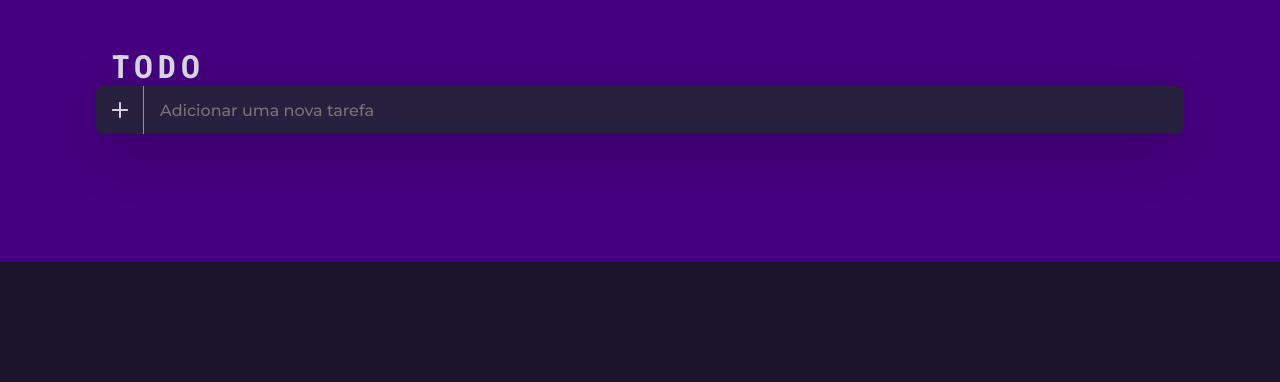
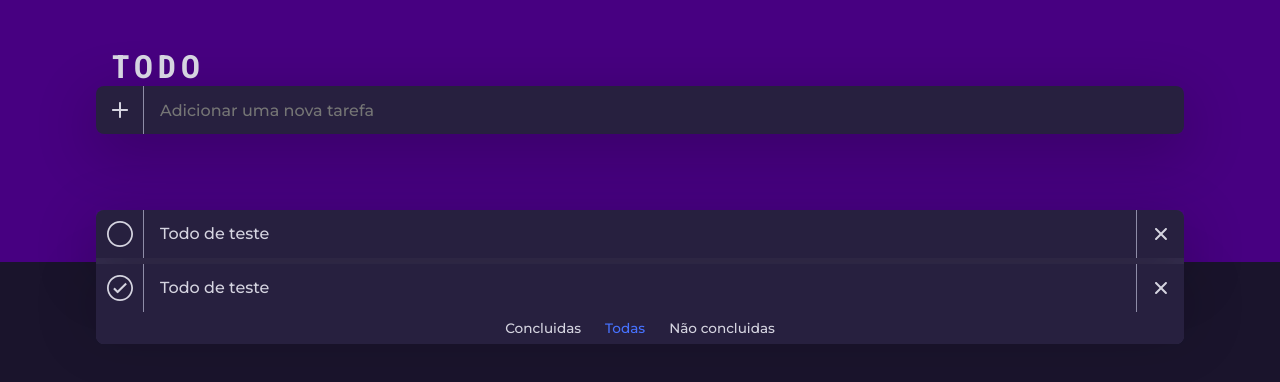
Before and after one commit to JoaoGuiBC/Todo-list-with-mirageJs, a Next.js app: page / in a window 1280 px wide. Shown: the top 382 px of the page. Built offline with nearby package versions, Linux system fonts and the light colour scheme.

Commit message:
Structure of todolist created

```diff
--- a/src/components/Header/styles.ts
+++ b/src/components/Header/styles.ts
@@ -18,10 +18,10 @@ export const Content = styled.div`
   div {
     display: flex;
     box-shadow: 0px 16px 60px 4px rgba(0, 0, 0, 0.2);
+    border-radius: 8px;
 
     button {
       background: var(--dark-purple);
-      color: var(--text);
       font-size: 2rem;
       line-height: 0;
 
--- /dev/null
+++ b/src/components/Todolist/index.tsx
@@ -0,0 +1,43 @@
+import {
+  IoIosClose,
+  IoIosRadioButtonOff,
+  IoIosCheckmarkCircleOutline
+} from 'react-icons/io';
+
+import { Container, Content, Footer } from "./styles";
+
+export function Todolist() {
+  return (
+    <Container>
+      <Content>
+
+        <div>
+          <button type="button">
+            <IoIosRadioButtonOff />
+          </button>
+          <p>Todo de teste</p>
+          <button type="button">
+            <IoIosClose />
+          </button>
+        </div>
+
+        <div>
+          <button type="button">
+            <IoIosCheckmarkCircleOutline />
+          </button>
+          <p>Todo de teste</p>
+          <button type="button">
+            <IoIosClose />
+          </button>
+        </div>
+
+        <Footer>
+          <button type="button">Concluidas</button>
+          <button type="button" disabled>Todas</button>
+          <button type="button">Não concluidas</button>
+        </Footer>
+
+      </Content>
+    </Container>
+  );
+}
--- /dev/null
+++ b/src/components/Todolist/styles.ts
@@ -0,0 +1,94 @@
+import styled from 'styled-components';
+
+export const Container = styled.div`
+  max-width: 1120px;
+  margin: 0 auto;
+  padding: 0 1rem;
+`;
+
+export const Content = styled.main`
+  background: var(--light-purple);
+  border-radius: 8px;
+
+  div {
+    display: flex;
+    align-items: center;
+    margin-top: 0.35rem;
+    box-shadow: 0px 16px 60px 4px rgba(0, 0, 0, 0.2);
+
+    p {
+      flex: 1;
+      background: var(--dark-purple);
+      color: var(--text);
+      height: 3rem;
+      line-height: 3rem;
+      padding-left: 1rem;
+    }
+
+    &:first-child {
+      margin-top: -3.25rem;
+
+      button {
+        border-radius: 8px 0 0 0;
+
+        &:last-child {
+          border-radius: 0 8px 0 0;
+        }
+      }
+    }
+
+    button {
+      background: var(--dark-purple);
+      font-size: 2rem;
+      line-height: 0;
+
+      border: none;
+      border-right: 1px solid var(--light-gray);
+      height: 3rem;
+      width: 3rem;
+      outline: none;
+      transition: filter 0.4s;
+
+      &:last-child {
+        border: none;
+        border-left: 1px solid var(--light-gray);
+      }
+
+      &:hover {
+        filter: brightness(0.8);
+      }
+
+      &:active {
+        background: #030024;
+      }
+    }
+  }
+`;
+
+export const Footer = styled.footer`
+  width: 100%;
+  display: flex;
+
+  border-radius: 0 0 8px 8px;
+  background: var(--dark-purple);
+
+  justify-content: center;
+  padding: 0.5rem 0;
+
+  button {
+    background: transparent;
+    border: none;
+    margin: 0 0.75rem;
+    font-size: .85rem;
+    transition: filter 0.2s;
+
+    &:hover:enabled {
+      filter: brightness(2);
+    }
+
+    &:disabled {
+      color: var(--blue);
+      cursor: default;
+    }
+  }
+`;
--- a/src/pages/_app.tsx
+++ b/src/pages/_app.tsx
@@ -1,8 +1,18 @@
+import Head from 'next/head'
+
 import { GlobalStyle } from '../styles/global';
 
 function MyApp({ Component, pageProps }) {
   return (
     <>
+      <Head>
+        <link rel="preconnect" href="https://fonts.gstatic.com" />
+        <link href="https://fonts.googleapis.com/css2?family=Montserrat:ital,wght@0,500;1,400&family=Roboto+Condensed:wght@700&display=swap" rel="stylesheet" />
+
+        <link rel="icon" href="/favicon.ico" />
+
+        <title>TODO - web</title>
+      </Head>
       <Component {...pageProps} />
       <GlobalStyle />
     </>
--- a/src/pages/index.tsx
+++ b/src/pages/index.tsx
@@ -1,19 +1,11 @@
-import Head from 'next/head'
-
 import { Header } from '../components/Header'
+import { Todolist } from '../components/Todolist'
 
 export default function Home() {
   return (
     <>
-      <Head>
-        <link rel="preconnect" href="https://fonts.gstatic.com" />
-        <link href="https://fonts.googleapis.com/css2?family=Montserrat:ital,wght@0,500;1,400&family=Roboto+Condensed:wght@700&display=swap" rel="stylesheet" />
-
-        <link rel="icon" href="/favicon.ico" />
-
-        <title>TODO - web</title>
-      </Head>
       <Header />
+      <Todolist />
     </>
   )
 }
--- a/src/styles/global.ts
+++ b/src/styles/global.ts
@@ -10,6 +10,7 @@ export const GlobalStyle = createGlobalStyle`
     --light-purple: #372f52;
 
     --light-gray: #8e8ca7;
+    --blue: #4772ff;
   }
 
   * {
```
